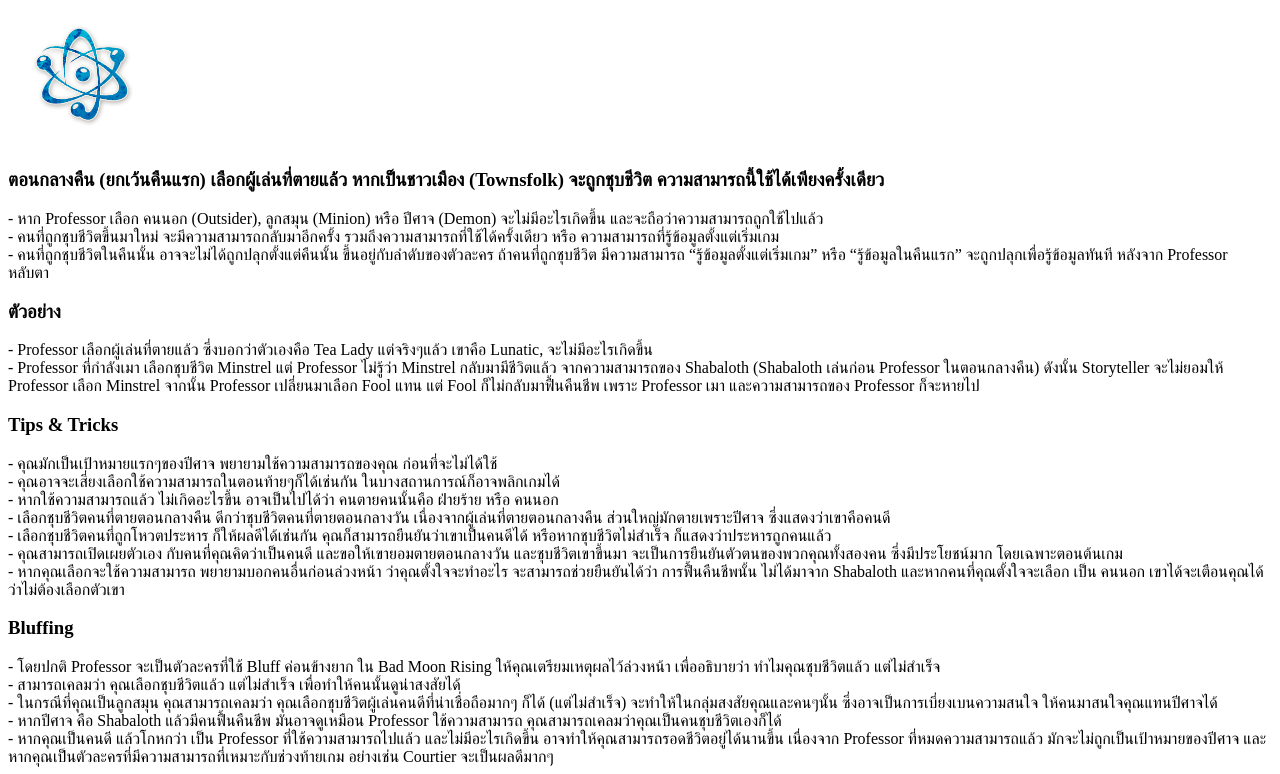
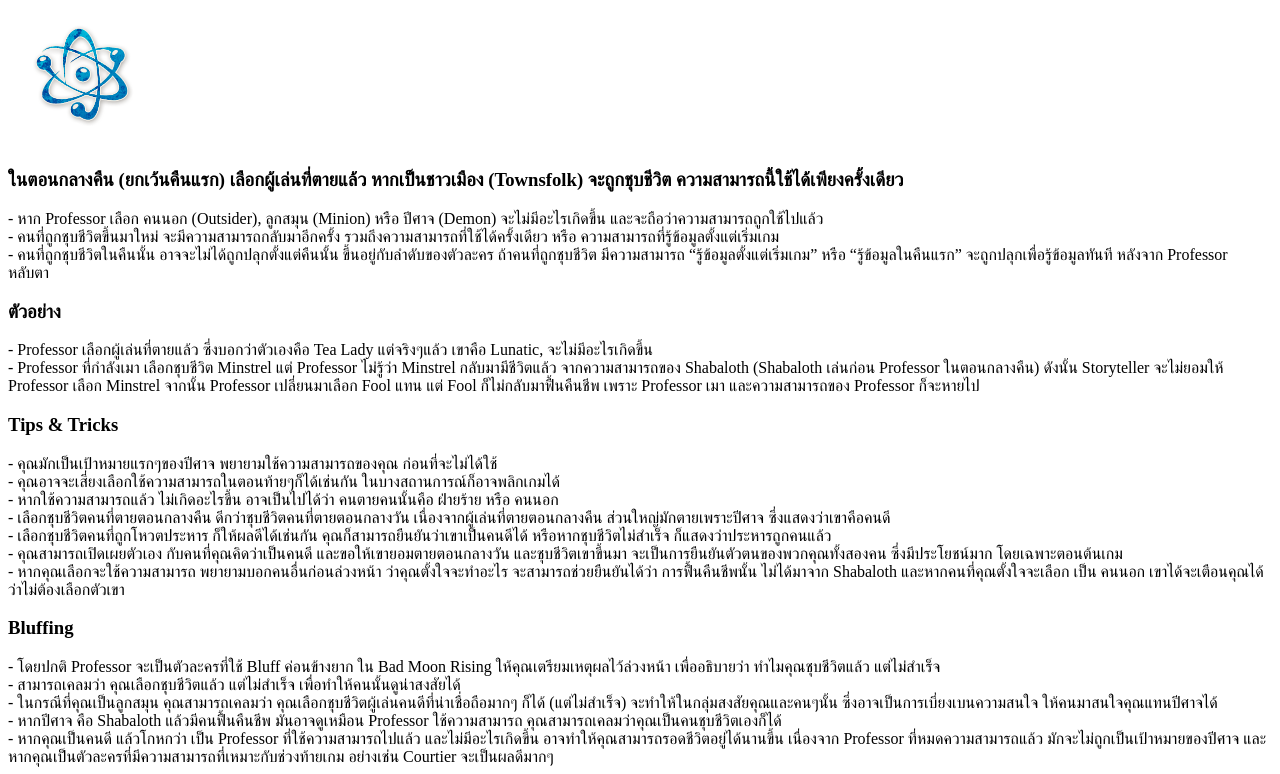
Before and after one commit to trumpetz/botc_th, a plain HTML site: page BMR/09_Professor.html in a window 1280 px wide. Shown: the part 66-840 px from the top of the page. Drawn offline with Linux system fonts and the light colour scheme.

Commit message:
update ability text

```diff
--- a/BMR/09_Professor.html
+++ b/BMR/09_Professor.html
@@ -8,7 +8,7 @@
 
 	<img src="../images/bmr_09_professor.png" class="CharacterImage">
 
-	<h3>ตอนกลางคืน (ยกเว้นคืนแรก) เลือกผู้เล่นที่ตายแล้ว หากเป็นชาวเมือง (Townsfolk) จะถูกชุบชีวิต ความสามารถนี้ใช้ได้เพียงครั้งเดียว</h3>
+	<h3>ในตอนกลางคืน (ยกเว้นคืนแรก) เลือกผู้เล่นที่ตายแล้ว หากเป็นชาวเมือง (Townsfolk) จะถูกชุบชีวิต ความสามารถนี้ใช้ได้เพียงครั้งเดียว</h3>
 
 	- หาก Professor เลือก คนนอก (Outsider), ลูกสมุน (Minion) หรือ ปีศาจ (Demon) จะไม่มีอะไรเกิดขึ้น และจะถือว่าความสามารถถูกใช้ไปแล้ว<br />
 	- คนที่ถูกชุบชีวิตขึ้นมาใหม่ จะมีความสามารถกลับมาอีกครั้ง รวมถึงความสามารถที่ใช้ได้ครั้งเดียว หรือ ความสามารถที่รู้ข้อมูลตั้งแต่เริ่มเกม<br />
```
